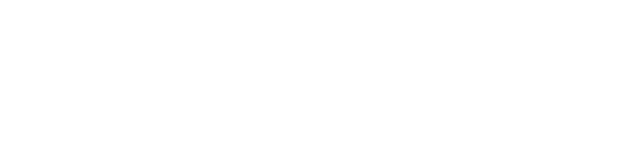
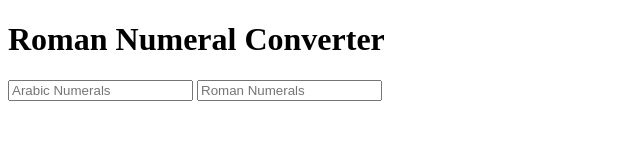
Before and after one commit to TobiD-S/Roman-Numerals-Converter, a plain HTML site: page index.html in a window 1280 px wide. Shown: the whole page, without its empty margins (0-640 px from the left). Drawn offline with Linux system fonts and the light colour scheme.

Commit message:
Update index.html

```diff
--- a/index.html
+++ b/index.html
@@ -3,12 +3,20 @@
 
 <head>
     <meta charset="utf-8">
-    <title>toDoList</title>
+    <title>Roman Numerals Converter</title>
     <link rel="stylesheet" href="./css/main.css">
     <meta name="viewport" content="width=device-width, initial-scale=1">
+    <link href="https://fonts.googleapis.com/css?family=Quicksand:500&display=swap" rel="stylesheet">
+
 </head>
 
 <body>
+    <div class="main">
+        <h1>Roman Numeral Converter</h1>
+        <input id="arabicInput" type="text" name="arabic" placeholder="Arabic Numerals">
+        <input id="romanInput" type="text" name="roman" placeholder="Roman Numerals">
+    </div>
+    <script type="text/javascript" src="./js/app.js"></script>
 
 </body>
 
```
